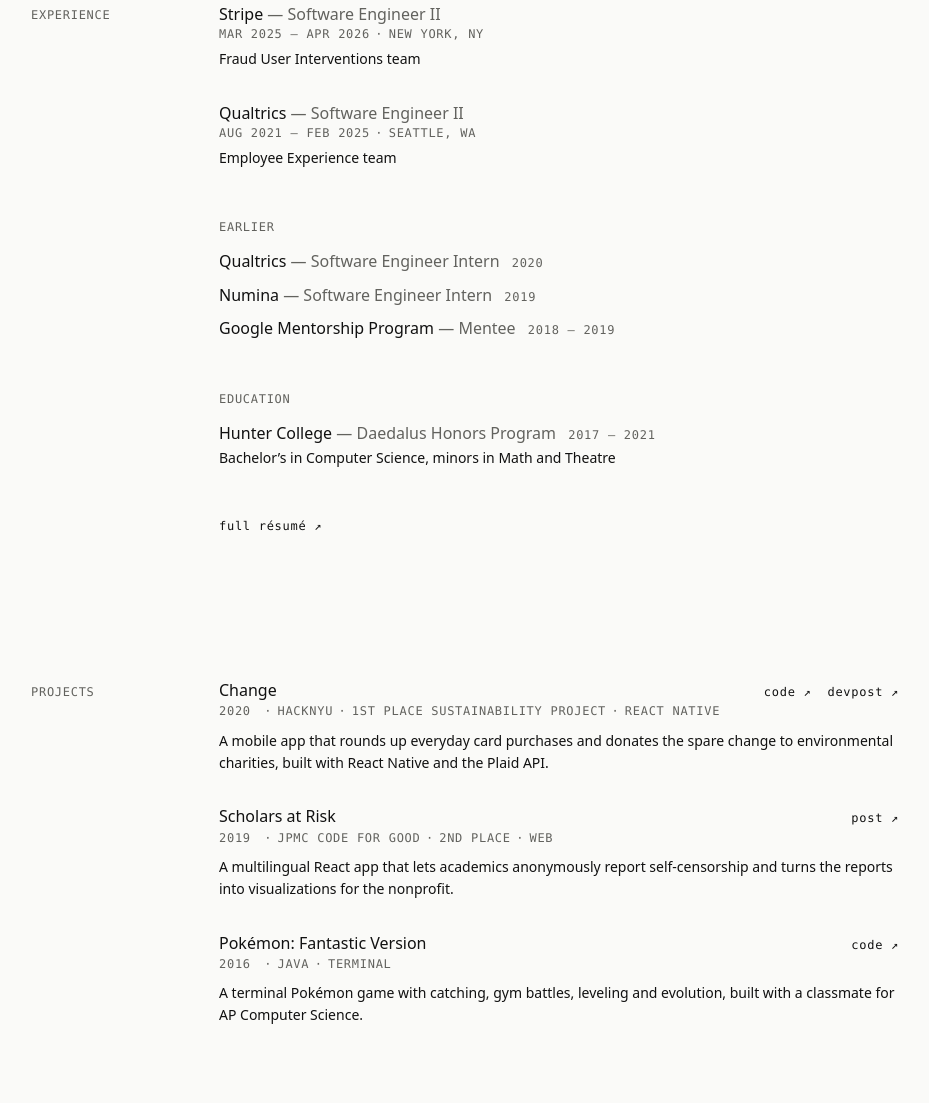
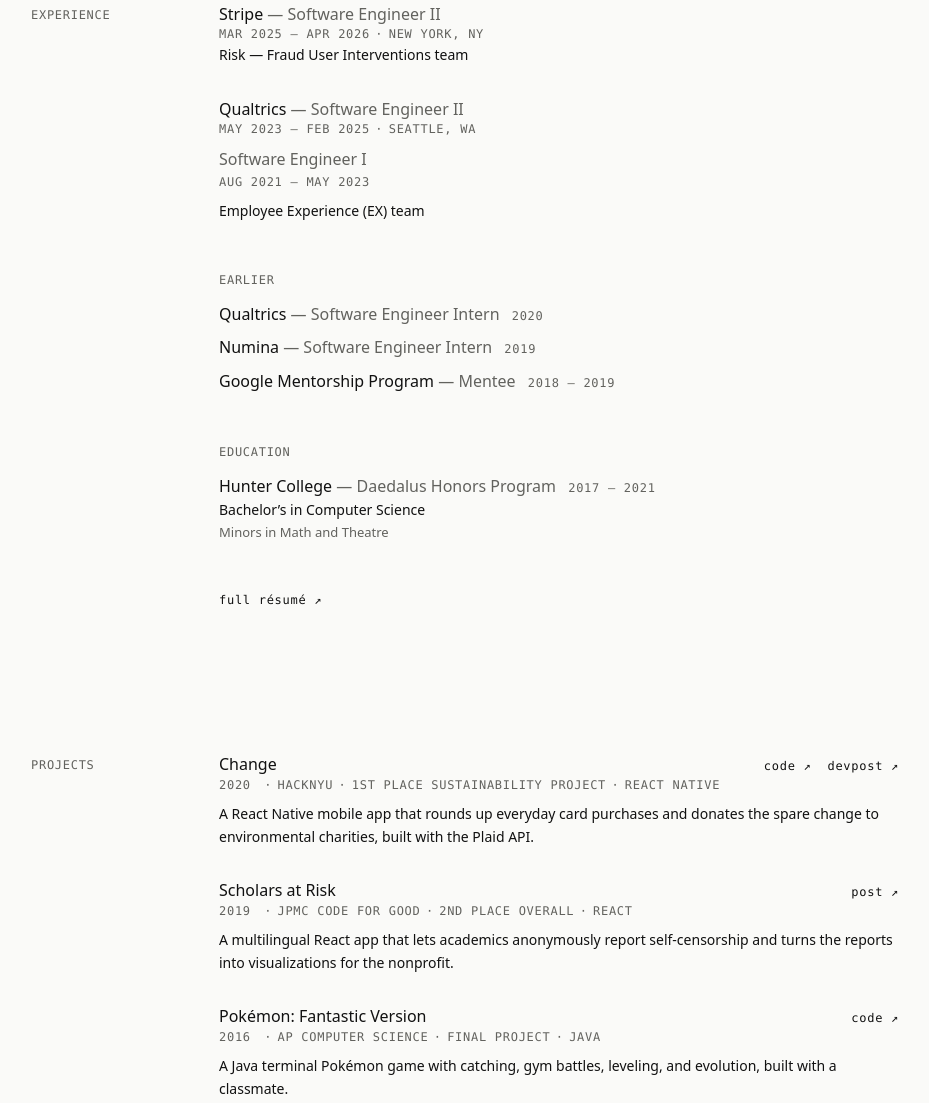
Before and after one commit to LeoAuyeung/leoauyeung.com, an Astro site: page /work in a window 1280 px wide. Shown: the part 598-1701 px from the top of the page, without its empty margins (175-1104 px from the left). Built offline with nearby package versions, Linux system fonts and the light colour scheme; Astro itself is replaced by a stand-in of ours.

Commit message:
Round 5: Oxford commas, Qualtrics role progression, education and project polish
- Experience: roles listed per company (Qualtrics SWE II + SWE I), team written once
- Education: minors on their own smaller line
- Projects: parallel meta lines (year · event · result · tech) and blurbs
- CLAUDE.md: always use the Oxford comma

Co-Authored-By: Claude Opus 5.5 <noreply@anthropic.com>

```diff
--- a/src/components/ExperienceItem.astro
+++ b/src/components/ExperienceItem.astro
@@ -5,16 +5,23 @@ interface Props {
   job: Job;
 }
 const { job } = Astro.props;
+const [latest, ...earlier] = job.roles;
 ---
 
 <article class="job">
   <h3 class="job__head">
     {job.url ? <a href={job.url} target="_blank" rel="noopener">{job.company}</a> : job.company}
-    <span class="muted"> — {job.title}</span>
+    <span class="muted"> — {latest.title}</span>
   </h3>
   <p class="label">
-    {job.start} — {job.end}<span class="sep" aria-hidden="true">·</span>{job.city}
+    {latest.start} — {latest.end}<span class="sep" aria-hidden="true">·</span>{job.city}
   </p>
+  {earlier.map((r) => (
+    <div class="job__role">
+      <p class="muted">{r.title}</p>
+      <p class="label">{r.start} — {r.end}</p>
+    </div>
+  ))}
   <p class="job__team">{job.team}</p>
 </article>
 
@@ -22,6 +29,7 @@ const { job } = Astro.props;
   .job + :global(.job) { margin-top: var(--s-6); }
   .job__head { font-weight: var(--fw-medium); }
   .job__head .muted { font-weight: var(--fw-regular); }
-  .job p + p { margin-top: var(--s-1); }
-  .job__team { font-size: var(--fs-small); }
+  .job p + p { margin-top: 0; }
+  .job__role { margin-top: var(--s-2); }
+  .job__team { margin-top: var(--s-2); font-size: var(--fs-small); }
 </style>
--- a/src/data/experience.ts
+++ b/src/data/experience.ts
@@ -1,12 +1,17 @@
+export interface Role {
+  title: string;
+  start: string; // "Mar 2025"
+  end: string; // "Apr 2026" or "Present"
+}
+
 export interface Job {
   company: string;
   url?: string;
-  title: string;
-  start: string; // "MAR 2025"
-  end: string; // "APR 2026" or "PRESENT"
   city: string;
-  /** One line about the team, e.g. "Fraud User Interventions team" */
+  /** Written once per company, under all roles. */
   team: string;
+  /** Newest first. The first role's title and dates go on the heading lines. */
+  roles: Role[];
 }
 
 export interface EarlierItem {
@@ -20,20 +25,19 @@ export const jobs: Job[] = [
   {
     company: 'Stripe',
     url: 'https://stripe.com',
-    title: 'Software Engineer II',
-    start: 'Mar 2025',
-    end: 'Apr 2026',
     city: 'New York, NY',
-    team: 'Fraud User Interventions team',
+    team: 'Risk — Fraud User Interventions team',
+    roles: [{ title: 'Software Engineer II', start: 'Mar 2025', end: 'Apr 2026' }],
   },
   {
     company: 'Qualtrics',
     url: 'https://www.qualtrics.com',
-    title: 'Software Engineer II',
-    start: 'Aug 2021',
-    end: 'Feb 2025',
     city: 'Seattle, WA',
-    team: 'Employee Experience team',
+    team: 'Employee Experience (EX) team',
+    roles: [
+      { title: 'Software Engineer II', start: 'May 2023', end: 'Feb 2025' },
+      { title: 'Software Engineer I', start: 'Aug 2021', end: 'May 2023' },
+    ],
   },
 ];
 
@@ -58,6 +62,7 @@ export const earlier: EarlierItem[] = [
 export const education = {
   school: 'Hunter College',
   program: 'Daedalus Honors Program',
-  degree: 'Bachelor’s in Computer Science, minors in Math and Theatre',
+  degree: 'Bachelor’s in Computer Science',
+  minors: 'Minors in Math and Theatre',
   when: '2017 — 2021',
 };
--- a/src/data/projects.ts
+++ b/src/data/projects.ts
@@ -17,7 +17,7 @@ export const projects: Project[] = [
     year: 2020,
     tags: ['HackNYU', '1st place sustainability project', 'React Native'],
     blurb:
-      'A mobile app that rounds up everyday card purchases and donates the spare change to environmental charities, built with React Native and the Plaid API.',
+      'A React Native mobile app that rounds up everyday card purchases and donates the spare change to environmental charities, built with the Plaid API.',
     links: [
       { label: 'code', href: 'https://github.com/LeoAuyeung/Change' },
       { label: 'devpost', href: 'https://devpost.com/software/change-o9yabw' },
@@ -26,7 +26,7 @@ export const projects: Project[] = [
   {
     title: 'Scholars at Risk',
     year: 2019,
-    tags: ['JPMC Code for Good', '2nd place', 'web'],
+    tags: ['JPMC Code for Good', '2nd place overall', 'React'],
     blurb:
       'A multilingual React app that lets academics anonymously report self-censorship and turns the reports into visualizations for the nonprofit.',
     links: [{ label: 'post', href: 'https://bit.ly/pactCFG19' }],
@@ -34,9 +34,9 @@ export const projects: Project[] = [
   {
     title: 'Pokémon: Fantastic Version',
     year: 2016,
-    tags: ['Java', 'terminal'],
+    tags: ['AP Computer Science', 'final project', 'Java'],
     blurb:
-      'A terminal Pokémon game with catching, gym battles, leveling and evolution, built with a classmate for AP Computer Science.',
+      'A Java terminal Pokémon game with catching, gym battles, leveling, and evolution, built with a classmate.',
     links: [{ label: 'code', href: 'https://github.com/LeoAuyeung/Team-Fantastic-Baby' }],
   },
 ];
--- a/src/pages/work.astro
+++ b/src/pages/work.astro
@@ -19,8 +19,8 @@ import { projects } from '../data/projects';
     <Section id="about" label="About">
       <div class="prose">
         <p>
-          I’m Leo, a creator building at the intersection of engineering, creativity and community. Much of
-          my experience comes from Hunter College, Stuyvesant High School and growing up in New York City.
+          I’m Leo, a creator building at the intersection of engineering, creativity, and community. Much of
+          my experience comes from Hunter College, Stuyvesant High School, and growing up in New York City.
           I’ve built onboarding platforms for the team at Numina, Google suite integrations at Qualtrics, and
           the Heatmap product on Qualtrics’ Employee Experience team, to name a few. At Hunter, I organized
           the first Hunter Codefest — the first remote hackathon sponsored by Google.
@@ -58,6 +58,7 @@ import { projects } from '../data/projects';
           <span class="strong">{education.school}</span> <span class="muted">— {education.program}</span>
           <span class="label when">{education.when}</span>
           <span class="note">{education.degree}</span>
+          <span class="note note--minor">{education.minors}</span>
         </p>
       </div>
 
@@ -82,6 +83,7 @@ import { projects } from '../data/projects';
   .oneliners { display: grid; gap: var(--s-2); }
   .when { margin-left: var(--s-2); white-space: nowrap; }
   .note { display: block; font-size: var(--fs-small); }
+  .note--minor { font-size: var(--fs-xsmall); color: var(--muted); }
   .more { margin-top: var(--s-7); }
   .more a { color: var(--ink); }
   .more a:hover { color: var(--accent); }
--- a/src/styles/global.css
+++ b/src/styles/global.css
@@ -15,6 +15,7 @@
   --fs-body: 1rem;        /* 16px */
   --lh-body: 1.6;
   --fs-small: 0.875rem;   /* 14px */
+  --fs-xsmall: 0.8125rem; /* 13px */
   --fs-label: 0.75rem;    /* 12px */
   --ls-label: 0.06em;
   --fs-hero: clamp(1.375rem, 1.1rem + 1.2vw, 1.75rem); /* 22–28px */
```
Also changed, not shown: CLAUDE.md (+1 -0 lines).
